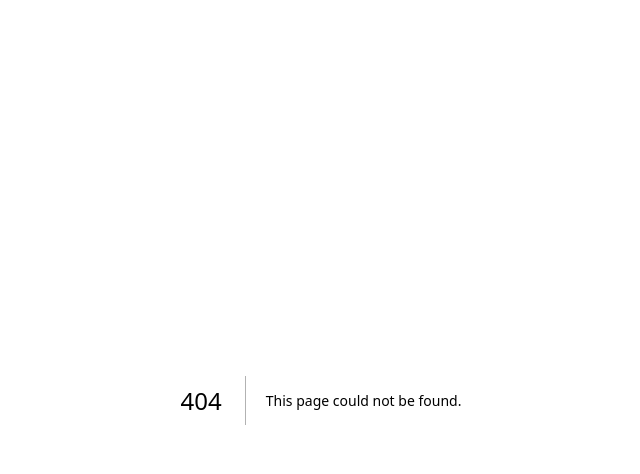
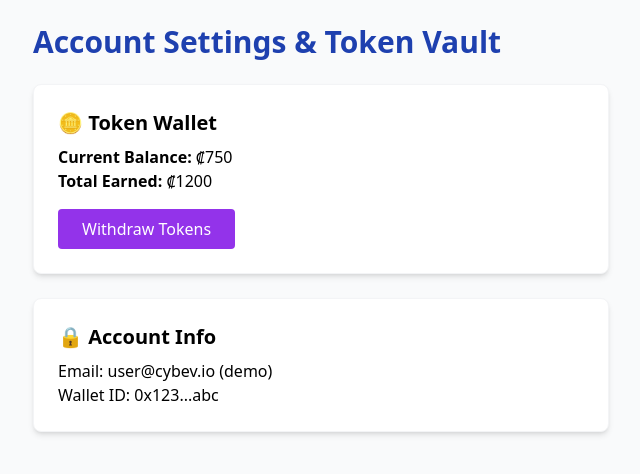
Before and after one commit to cybev1/cybev-frontend, a Next.js app: page /dashboard/settings in a window 1280 px wide. Before the commit this address had no page. Shown: the top 474 px of the page, without its empty margins (319-959 px from the left). Built offline with nearby package versions, Linux system fonts and the light colour scheme.

Commit message:
Add files via upload

```diff
--- /dev/null
+++ b/pages/dashboard/settings.js
@@ -0,0 +1,42 @@
+import { useEffect, useState } from 'react';
+import Card from '../../components/ui/Card';
+
+export default function AccountSettings() {
+  const [vault, setVault] = useState({ balance: 750, earnings: 1200 });
+  const [withdrawing, setWithdrawing] = useState(false);
+
+  const handleWithdraw = () => {
+    setWithdrawing(true);
+    setTimeout(() => {
+      alert('✅ Tokens withdrawn to your wallet (simulated)');
+      setWithdrawing(false);
+    }, 2000);
+  };
+
+  return (
+    <div className="min-h-screen p-6 bg-gray-50">
+      <div className="max-w-xl mx-auto space-y-6">
+        <h1 className="text-3xl font-bold text-blue-800">Account Settings & Token Vault</h1>
+
+        <Card>
+          <h2 className="text-xl font-semibold mb-2">🪙 Token Wallet</h2>
+          <p><strong>Current Balance:</strong> ₡{vault.balance}</p>
+          <p><strong>Total Earned:</strong> ₡{vault.earnings}</p>
+          <button
+            onClick={handleWithdraw}
+            disabled={withdrawing}
+            className="mt-4 bg-purple-600 text-white px-6 py-2 rounded hover:bg-purple-700"
+          >
+            {withdrawing ? 'Processing...' : 'Withdraw Tokens'}
+          </button>
+        </Card>
+
+        <Card>
+          <h2 className="text-xl font-semibold mb-2">🔒 Account Info</h2>
+          <p>Email: user@cybev.io (demo)</p>
+          <p>Wallet ID: 0x123...abc</p>
+        </Card>
+      </div>
+    </div>
+  );
+}
```
